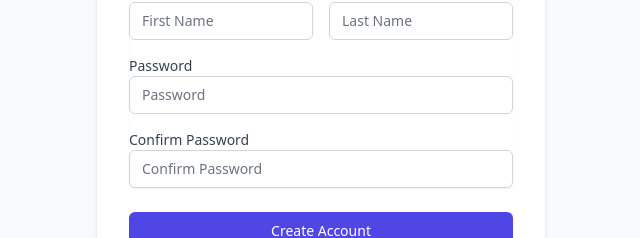
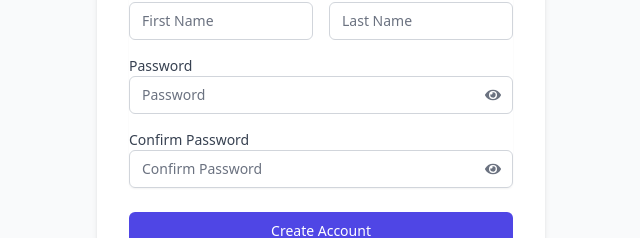
Before and after one commit to Prajesh-Shrestha-Github/Cashflow, a React (Vite) app in the folder cashflow-frontend/: page /register in a window 1280 px wide. Shown: the part 366-604 px from the top of the page, without its empty margins (319-959 px from the left). Built offline with nearby package versions, Linux system fonts and the light colour scheme.

Commit message:
Improved User Experience in Register and Login Page

```diff
--- a/cashflow-frontend/src/components/auth/LoginForm.jsx
+++ b/cashflow-frontend/src/components/auth/LoginForm.jsx
@@ -2,6 +2,7 @@ import { useState } from 'react';
 import { useNavigate } from 'react-router-dom';
 import { loginUser } from '../../services/auth';
 import { useAuth } from '../../context/AuthContext';
+import { FaEye, FaEyeSlash } from 'react-icons/fa';
 
 const LoginForm = () => {
   const [formData, setFormData] = useState({
@@ -10,6 +11,7 @@ const LoginForm = () => {
   });
   const [error, setError] = useState('');
   const [loading, setLoading] = useState(false);
+  const [showPassword, setShowPassword] = useState(false);
   const navigate = useNavigate();
   const { login } = useAuth();
 
@@ -74,16 +76,25 @@ const LoginForm = () => {
             <label htmlFor="password" className="block text-sm font-medium text-gray-700">
               Password
             </label>
+            <div className="relative">
               <input
                 id="password"
                 name="password"
-              type="password"
+                type={showPassword ? 'text' : 'password'}
                 required
                 value={formData.password}
                 onChange={handleChange}
                 className="appearance-none relative block w-full px-3 py-2 border border-gray-300 placeholder-gray-500 text-gray-900 rounded-md focus:outline-none focus:ring-indigo-500 focus:border-indigo-500 focus:z-10 sm:text-sm"
                 placeholder="Password"
               />
+              <button
+                type="button"
+                onClick={() => setShowPassword((prev) => !prev)}
+                className="absolute inset-y-0 right-0 pr-3 flex items-center text-gray-500"
+              >
+                {showPassword ? <FaEyeSlash /> : <FaEye />}
+              </button>
+            </div>
           </div>
         </div>
 
--- a/cashflow-frontend/src/components/auth/RegisterForm.jsx
+++ b/cashflow-frontend/src/components/auth/RegisterForm.jsx
@@ -1,6 +1,7 @@
 import { useState } from 'react';
 import { useNavigate } from 'react-router-dom';
 import { registerUser } from '../../services/auth';
+import { FaEye, FaEyeSlash } from 'react-icons/fa';
 
 const RegisterForm = () => {
   const [formData, setFormData] = useState({
@@ -14,6 +15,8 @@ const RegisterForm = () => {
 
   const [errors, setErrors] = useState({});
   const [loading, setLoading] = useState(false);
+  const [showPassword, setShowPassword] = useState(false);
+  const [showPassword2, setShowPassword2] = useState(false);
   const navigate = useNavigate();
 
   const handleChange = (e) => {
@@ -125,16 +128,25 @@ const RegisterForm = () => {
             <label htmlFor="password" className="block text-sm font-medium text-gray-700">
               Password
             </label>
+            <div className="relative">
               <input
                 id="password"
                 name="password"
-              type="password"
+                type={showPassword ? 'text' : 'password'}
                 required
                 value={formData.password}
                 onChange={handleChange}
                 className="appearance-none relative block w-full px-3 py-2 border border-gray-300 placeholder-gray-500 text-gray-900 rounded-md focus:outline-none focus:ring-indigo-500 focus:border-indigo-500 focus:z-10 sm:text-sm"
                 placeholder="Password"
               />
+              <button
+                type="button"
+                onClick={() => setShowPassword(prev => !prev)}
+                className="absolute inset-y-0 right-0 pr-3 flex items-center text-gray-500"
+              >
+                {showPassword ? <FaEyeSlash /> : <FaEye />}
+              </button>
+            </div>
             {errors.password && (
               <p className="mt-1 text-sm text-red-600">{errors.password}</p>
             )}
@@ -144,16 +156,25 @@ const RegisterForm = () => {
             <label htmlFor="password2" className="block text-sm font-medium text-gray-700">
               Confirm Password
             </label>
+            <div className="relative">
               <input
                 id="password2"
                 name="password2"
-              type="password"
+                type={showPassword2 ? 'text' : 'password'}
                 required
                 value={formData.password2}
                 onChange={handleChange}
                 className="appearance-none relative block w-full px-3 py-2 border border-gray-300 placeholder-gray-500 text-gray-900 rounded-md focus:outline-none focus:ring-indigo-500 focus:border-indigo-500 focus:z-10 sm:text-sm"
                 placeholder="Confirm Password"
               />
+              <button
+                type="button"
+                onClick={() => setShowPassword2(prev => !prev)}
+                className="absolute inset-y-0 right-0 pr-3 flex items-center text-gray-500"
+              >
+                {showPassword2 ? <FaEyeSlash /> : <FaEye />}
+              </button>
+            </div>
             {errors.password2 && (
               <p className="mt-1 text-sm text-red-600">{errors.password2}</p>
             )}
--- a/cashflow-frontend/src/components/common/Sidebar.jsx
+++ b/cashflow-frontend/src/components/common/Sidebar.jsx
@@ -1,5 +1,5 @@
 // src/components/common/Sidebar.jsx
-import React, { useState, useEffect } from 'react';
+import React, { useState, useEffect, useRef } from 'react';
 import { NavLink, useNavigate } from 'react-router-dom';
 import { useAuth } from '../../context/AuthContext';
 import { logoutUser } from '../../services/auth';
@@ -24,6 +24,7 @@ const Sidebar = () => {
   const [isSidebarOpen, setIsSidebarOpen] = useState(true);
   const [isMobileMenuOpen, setIsMobileMenuOpen] = useState(false);
   const isAdmin = user?.is_admin;
+  const sidebarRef = useRef(null);
 
   // Automatically collapse sidebar on small screens
   useEffect(() => {
@@ -39,6 +40,17 @@ const Sidebar = () => {
     window.addEventListener('resize', handleResize);
     return () => window.removeEventListener('resize', handleResize);
   }, []);
+
+  // Close sidebar when clicking outside on desktop
+  useEffect(() => {
+    const handleClickOutside = (e) => {
+      if (isSidebarOpen && !isMobileMenuOpen && sidebarRef.current && !sidebarRef.current.contains(e.target)) {
+        setIsSidebarOpen(false);
+      }
+    };
+    document.addEventListener('mousedown', handleClickOutside);
+    return () => document.removeEventListener('mousedown', handleClickOutside);
+  }, [isSidebarOpen, isMobileMenuOpen]);
 
   const handleLogout = async () => {
     try {
@@ -97,6 +109,7 @@ const Sidebar = () => {
 
       {/* Sidebar container */}
       <div
+        ref={sidebarRef}
         className={`fixed inset-y-0 left-0 z-20 transform ${
           isMobileMenuOpen ? 'translate-x-0' : '-translate-x-full'
         } lg:translate-x-0 transition-transform duration-300 ease-in-out ${
```
Lines whose indentation alone changed are shown as unchanged.
